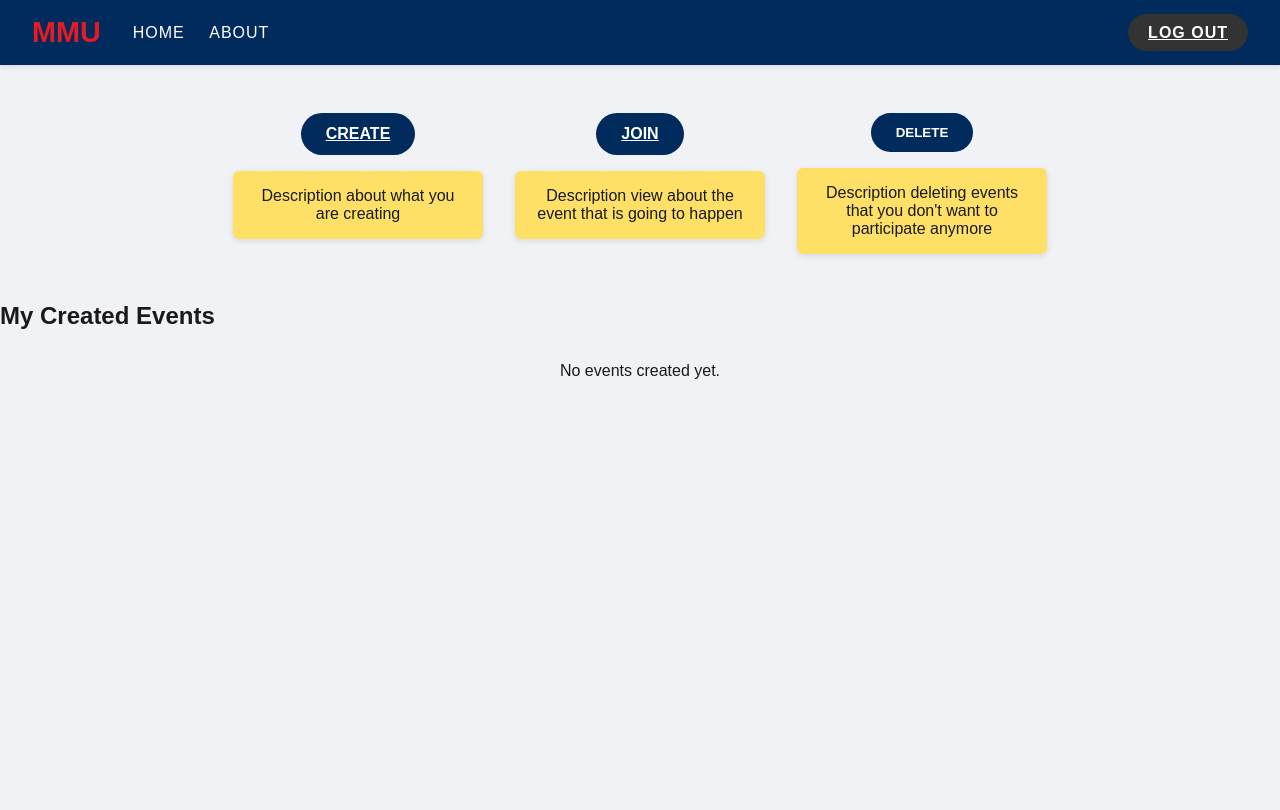
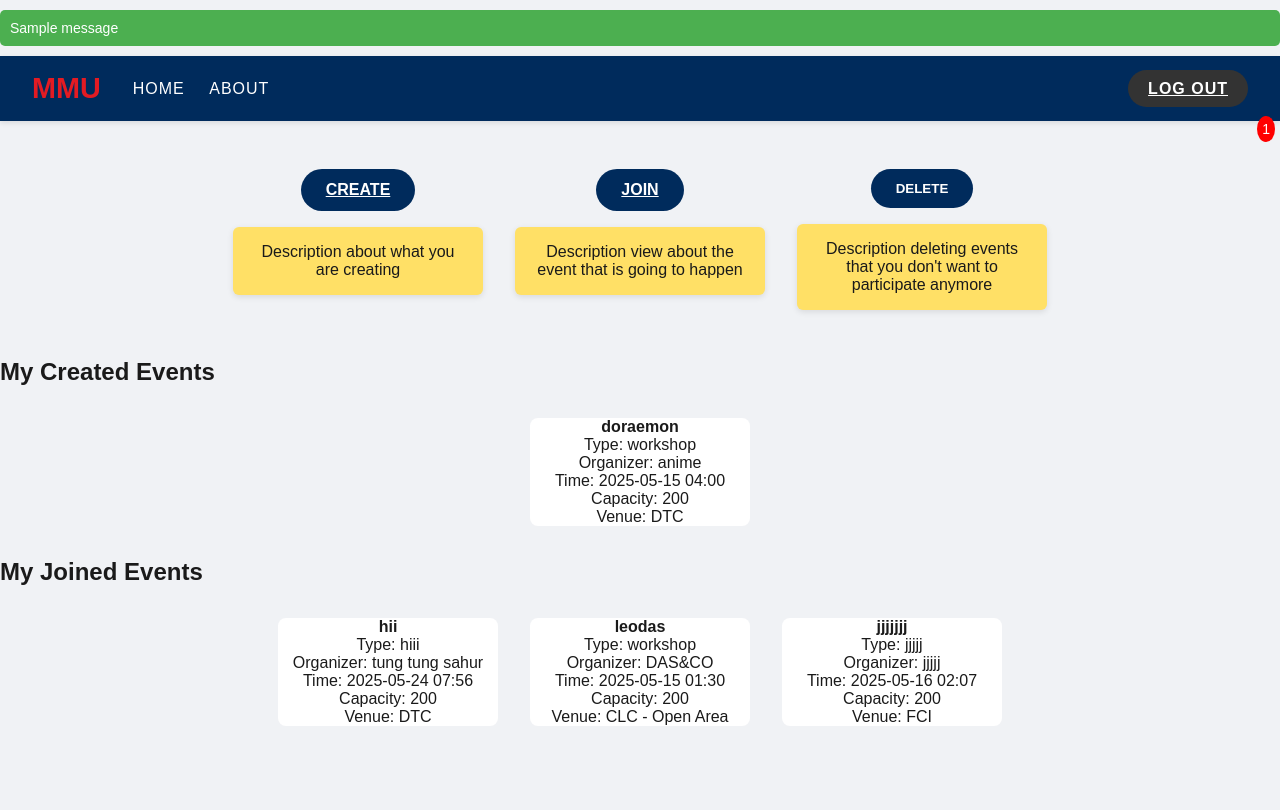
Before and after one commit to kiesh-tech/BEE-vent_repo, a Flask app: page /userpage in a window 1280 px wide. Before the commit the page ends 379 px from the top, so only its background shows below. Run offline with Flask 3, Linux system fonts and the light colour scheme; a user stored in the database is signed in; data comes from the database, SQL or seed files in the repository; one stand-in notice (Sample message) is shown.

Commit message:
added my joined events in userpage and add notification feature

```diff
--- a/app.py
+++ b/app.py
@@ -1,8 +1,9 @@
 from flask import Flask, render_template, request, redirect, url_for, flash
 from flask_login import LoginManager, login_user, logout_user, login_required, current_user
-from model import db, MMUBuilding, Room, User, Event
+from model import db, MMUBuilding, Room, User, Event, event_participants, Notification
 from flask_migrate import Migrate
-from datetime import datetime
+from apscheduler.schedulers.background import BackgroundScheduler
+from datetime import datetime, timedelta
 import os
 
 # Initialize Flask app
@@ -33,6 +34,39 @@ login_manager.login_view = 'login'
 def load_user(user_id):
     return User.query.get(int(user_id))
 
+def send_upcoming_event_notifications(user):
+    from datetime import datetime, timedelta
+    now = datetime.utcnow()
+    one_day = now + timedelta(days=1)
+    two_hours = now + timedelta(hours=2)
+
+    joined_events = Event.query.join(event_participants).filter(
+        event_participants.c.user_id == user.id
+    ).all()
+
+    notifications = []
+
+    for event in joined_events:
+        time_until_event = event.event_time - now
+
+        existing = Notification.query.filter_by(user_id=user.id, id=event.id).all()
+        if existing:
+            continue
+
+        if timedelta(hours=1.5) < time_until_event <= timedelta(hours=2.5):
+            msg = f"Reminder: '{event.title}' starts in 2 hours!"
+        elif timedelta(hours=23) < time_until_event <= timedelta(hours=25):
+            msg = f"Reminder: '{event.title}' is tomorrow!"
+        else:
+            continue
+
+        note = Notification(user_id=user.id, message=msg, notify_at=now, event_id=event.id)
+        db.session.add(note)
+        notifications.append(note)
+
+    db.session.commit()
+    return notifications
+
 @app.route('/')
 def home():
     return render_template('home.html')
@@ -55,6 +89,8 @@ def signup():
         new_user.set_password(password)
         db.session.add(new_user)
         db.session.commit()
+
+        login_user(new_user)
         return redirect(url_for('userpage'))
 
     return render_template('signup.html')
@@ -80,8 +116,28 @@ def logout():
 @app.route('/userpage')
 @login_required
 def userpage():
+    send_upcoming_event_notifications(current_user)
+
     my_events = Event.query.filter_by(created_by=current_user.id).all()
-    return render_template('userpage.html', my_events=my_events)
+    joined_events = Event.query.join(event_participants).filter(
+        event_participants.c.user_id == current_user.id
+    ).all()
+    notifications = Notification.query.filter_by(user_id=current_user.id).order_by(
+        Notification.notify_at.desc()
+    ).all()
+    unread_notifications_count = len(notifications)
+
+    # Mark notifications as read
+    for notification in notifications:
+        notification.read = True
+    db.session.commit()
+
+    return render_template(
+        'userpage.html',
+        my_events=my_events,
+        joined_events=joined_events,
+        notifications=notifications, unread_notifications_count=unread_notifications_count
+    )
 
 @app.route("/join", methods=['GET', 'POST'])
 @login_required
@@ -173,5 +229,44 @@ def delete_account():
     flash("Account successfully deleted!", "info")
     return redirect(url_for('/login'))
 
+@app.route('/join_event/<int:event_id>', methods=['POST'])
+@login_required
+def join_event(event_id):
+    event = Event.query.get_or_404(event_id)
+
+    # Check if the user is already a participant
+    if current_user not in event.participants:
+        event.participants.append(current_user)
+        db.session.commit()
+
+        # Add a notification for the user who joined the event
+        # Notify 1 day before the event starts
+        notify_at = event.event_time - timedelta(days=1)
+
+        # Create the notification content
+        notification_content = f"🔔 Reminder: Your event '{event.name}' is starting soon in 1 day!"
+
+        notification = Notification(
+            content=notification_content,
+            user_id=current_user.id,
+            notify_at=notify_at
+        )
+        db.session.add(notification)
+        db.session.commit()
+
+        flash("Successfully joined the event!", "success")
+
+    return redirect(url_for('userpage'))
+
+@app.route('/mark_notifications_read', methods=['POST'])
+@login_required
+def mark_notifications_read():
+    notifications = Notification.query.filter_by(user_id=current_user.id, read=False).all()
+    for notification in notifications:
+        notification.read = True
+    db.session.commit()
+
+    return redirect(url_for('userpage'))
+
 if __name__ == '__main__':
     app.run(debug=True)
--- a/static/style.css
+++ b/static/style.css
@@ -461,3 +461,92 @@ body {
     margin-top: 2rem;
   }
 }
+
+.flash-messages .flash {
+    padding: 10px;
+    margin: 10px 0;
+    border-radius: 5px;
+    font-size: 14px;
+}
+
+.flash.success {
+    background-color: #4CAF50;
+    color: white;
+}
+
+.flash.info {
+    background-color: #2196F3;
+    color: white;
+}
+
+.flash.danger {
+    background-color: #f44336;
+    color: white;
+}
+
+/* Notification Icon */
+.notification-icon {
+    position: relative;
+    cursor: pointer;
+    font-size: 40px;
+}
+
+.notification-icon .fa-bell {
+    color: #f39c12;
+}
+
+.notification-icon .badge {
+    position: absolute;
+    top: -5px;
+    right: 5px;
+    background-color: red;
+    color: white;
+    border-radius: 50%;
+    padding: 5px;
+    font-size: 14px;
+}
+
+.top-right-panel {
+    position: absolute;
+    top: 10px;
+    right: 100px;  /* Adjust this if it's still off-screen */
+    display: flex;
+    flex-direction: column;
+    align-items: flex-end;
+    z-index: 1000;
+}
+
+/* Notification Dropdown */
+.notification-dropdown {
+    position: absolute;
+    top: 35px;
+    right: 0;
+    transform: translateX(-50px); /* Optional: shift left if it overflows */
+    background-color: white;
+    border: 1px solid #ccc;
+    width: 250px;
+    box-shadow: 0px 4px 6px rgba(0, 0, 0, 0.1);
+    max-height: 300px;
+    overflow-y: auto;
+}
+
+.notification-dropdown ul {
+    list-style: none;
+    padding: 0;
+    margin: 0;
+}
+
+.notification-dropdown .notification-item {
+    padding: 10px;
+    border-bottom: 1px solid #eee;
+}
+
+.notification-dropdown .notification-item p {
+    margin: 0;
+    font-size: 14px;
+}
+
+.notification-dropdown .notification-item small {
+    color: gray;
+    font-size: 12px;
+}
--- a/templates/join.html
+++ b/templates/join.html
@@ -48,7 +48,10 @@
         {% endif %}
       </div>
       <a href="{{ url_for('comment', event_id=event.id) }}" class="event-btn">Comment</a>
-      <button class="event-btn dark">Join</button>
+
+      <form method="POST" action="{{ url_for('join_event', event_id=event.id) }}">
+          <button type="submit" class="event-btn dark">Join</button>
+      </form>
     </div>
   {% else %}
     <p>No events found.</p>
--- a/templates/userpage.html
+++ b/templates/userpage.html
@@ -9,6 +9,22 @@
   <link rel="stylesheet" href="{{ url_for('static', filename='style.css') }}">
 </head>
 <body>
+
+  {% with messages = get_flashed_messages(with_categories=true) %}
+    {% if messages %}
+      <div class="flash-messages">
+        {% for category, message in messages %}
+          <div class="flash {{ category }}">{{ message }}</div>
+        {% endfor %}
+      </div>
+    {% endif %}
+  {% endwith %}
+
+  <script type="text/javascript">
+    setTimeout(function() {
+        $('.alert').fadeOut('slow');
+    }, 3000);  // Change 3000 for different duration (in milliseconds)
+</script>
 
     <div class="navbar">
         <div class="navbar-left">
@@ -22,6 +38,38 @@
           <a href="{{ url_for('home') }}" class="logout-btn">LOG OUT</a>
         </div>
       </div>
+
+<!-- Notification Icon -->
+<div class="notification-icon" id="notification-icon">
+    <i class="fa fa-bell"></i>
+    <span class="badge" id="notification-count">{{ unread_notifications_count }}</span>
+</div>
+
+<!-- Notification Dropdown -->
+<div class="notification-dropdown" id="notification-dropdown" style="display: none;">
+    <ul>
+        {% for notification in notifications %}
+            <li class="notification-item">
+                <p>{{ notification.content }}</p>
+                <small>{{ notification.created_at }}</small>
+            </li>
+        {% endfor %}
+    </ul>
+</div>
+
+<script type="text/javascript">
+    // Show/hide notification dropdown when bell icon is clicked
+    document.getElementById('notification-icon').addEventListener('click', function() {
+        const dropdown = document.getElementById('notification-dropdown');
+        dropdown.style.display = (dropdown.style.display === 'none' || dropdown.style.display === '') ? 'block' : 'none';
+    });
+
+    // Optionally, use setTimeout to auto-hide the notification dropdown after a few seconds
+    setTimeout(function() {
+        document.getElementById('notification-dropdown').style.display = 'none';
+    }, 10000);  // 10 seconds
+</script>
+
 
       <section class="actions-section">
         <div class="action-card">
@@ -67,5 +115,48 @@
         {% endfor %}
       </section>
 
+      <h2>My Joined Events</h2>
+<section class="event-section">
+    {% for event in joined_events %}
+        <div class="event-card">
+            <div><strong>{{ event.name }}</strong></div>
+            <div>Type: {{ event.event_type }}</div>
+            <div>Organizer: {{ event.organizer }}</div>
+            <div>Time: {{ event.event_time.strftime('%Y-%m-%d %H:%M') }}</div>
+            <div>Capacity: {{ event.maximum_capacity }}</div>
+            <div>
+                Venue:
+                {% if event.building_info %}
+                    {{ event.building_info.building_name }}
+                    {% if event.room_info %}
+                        - {{ event.room_info.room_name }}
+                    {% endif %}
+                {% else %}
+                    Location not set
+                {% endif %}
+            </div>
+        </div>
+    {% else %}
+        <p>You haven't joined any events yet.</p>
+    {% endfor %}
+</section>
+
+<script>
+function toggleDropdown() {
+  const dropdown = document.getElementById("notification-dropdown");
+  dropdown.style.display = (dropdown.style.display === "none" || dropdown.style.display === "") ? "block" : "none";
+}
+
+// Close dropdown if clicking outside
+document.addEventListener("click", function (event) {
+  const bell = document.querySelector(".notifier");
+  const dropdown = document.getElementById("notification-dropdown");
+
+  if (!bell.contains(event.target)) {
+    dropdown.style.display = "none";
+  }
+});
+</script>
+
 </body>
 </html>
```
Also changed, not shown: migrations/versions/2e46fe4a39d1_.py (added, +32 -0 lines), migrations/versions/f2cbefa70469_add_event_participants_table.py (added, +46 -0 lines), model.py (+21 -1 lines), instance/database.db.
